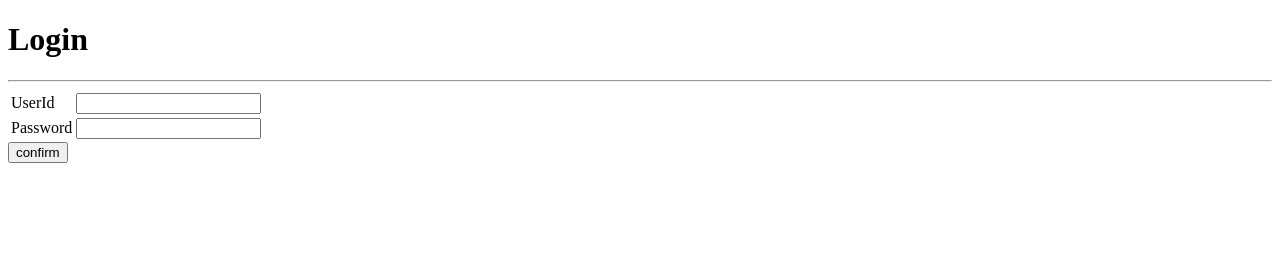
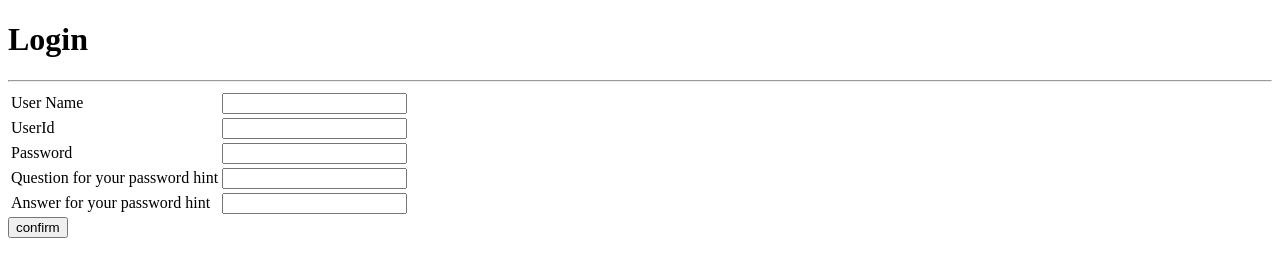
Before and after one commit to formicae/nodejs-project, a website: page loginResource/login.html in a window 1280 px wide. Drawn offline with Linux system fonts and the light colour scheme.

Commit message:
Update login.html

```diff
--- a/loginResource/login.html
+++ b/loginResource/login.html
@@ -10,6 +10,10 @@
     <form method="post">
         <table>
             <tr>
+                <td><label>User Name</label></td>
+                <td><input type="text" name="username"></td>
+            </tr>
+            <tr>
                 <td><label>UserId</label></td>
                 <td><input type="text" name="userid"></td>
             </tr>
@@ -17,8 +21,16 @@
                 <td><label>Password</label></td>
                 <td><input type="password" name="password"></td>
             </tr>
+            <tr>
+                <td><label>Question for your password hint</label></td>
+                <td><input type="text" name="pwhintquestion" maxlength="100"></td>
+            </tr>
+            <tr>
+                <td><label>Answer for your password hint</label></td>
+                <td><input type="text" name="pwhintanswer" maxlength="50"></td>
+            </tr>
         </table>
-        <input type="submit" value="confirm" name="">
+        <input type="submit" value="confirm" name="button">
     </form>
 </body>
 </html>
```
